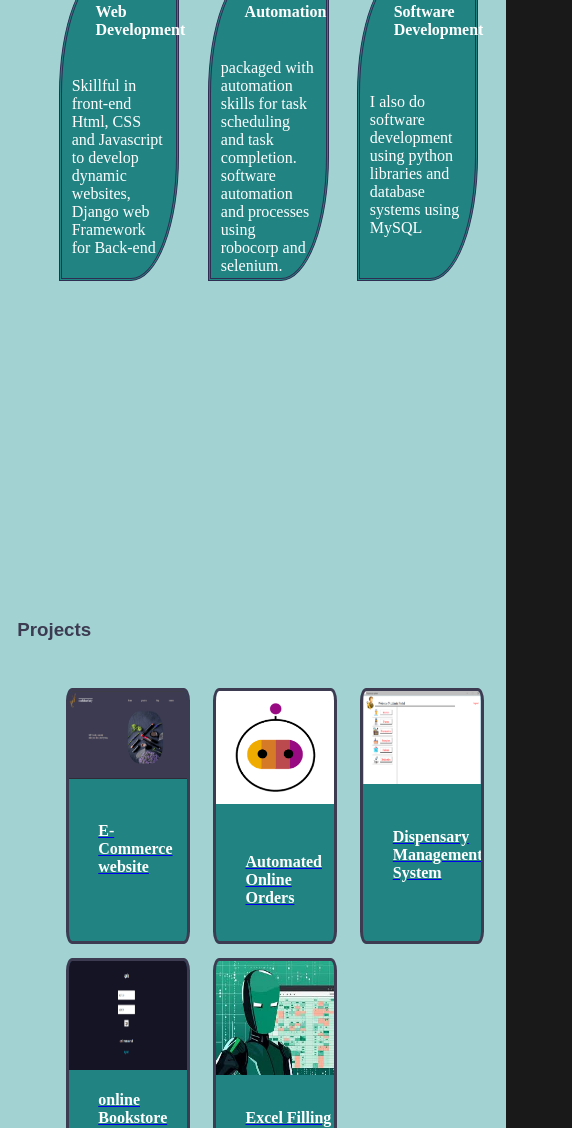
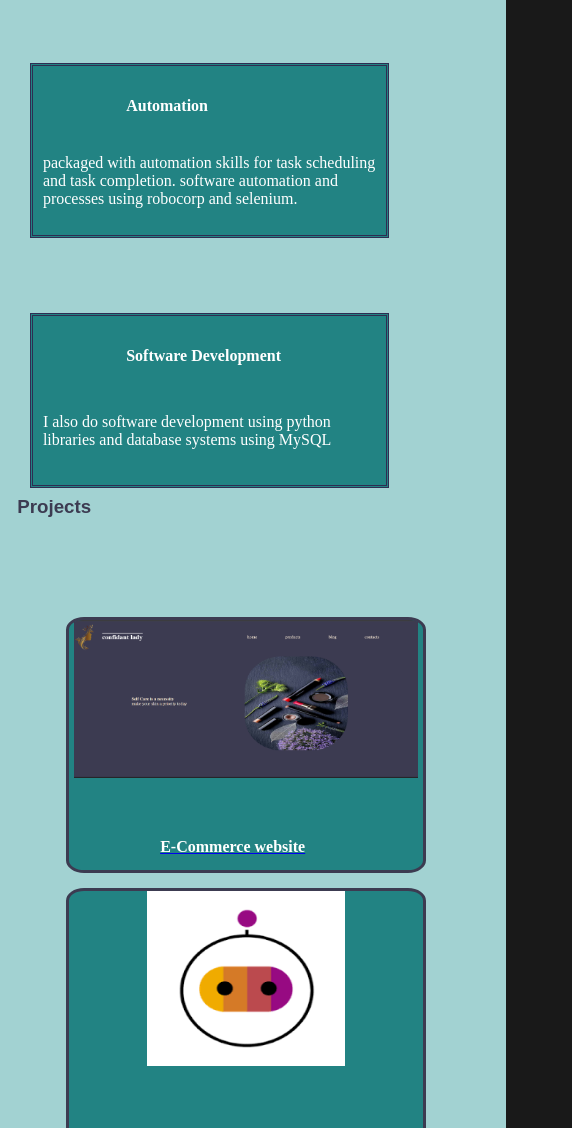
Before and after one commit to KiarieICT/KiarieICT.github.io, a plain HTML site: page index.html in a window 390 px wide. Shown: the part 872-2000 px from the top of the page, 572 px wide, since content can reach past the window. Drawn offline with Linux system fonts and the light colour scheme.

Commit message:
responsive portfolio

```diff
--- a/index.css
+++ b/index.css
@@ -143,7 +143,6 @@ body .services .projectsDetails{
     padding-top: 4%;
     width: 100%;
     display: grid;
-    flex-wrap: wrap;
     justify-content: space-evenly;
     margin-left: 6%;
     margin-top: -1%;
@@ -297,6 +296,7 @@ body .contacts form  input[type="submit"]:hover {
         display: grid;
         justify-items: center;
         padding-left: 2%;
+        height: 550px;
     }
     body .home .about{
         float: left;
@@ -305,4 +305,33 @@ body .contacts form  input[type="submit"]:hover {
         margin-top: -15%;
         margin-left: -40%;
     }
+    body .services{
+        height: 2500px;
+    }
+
+
+    body .services .skillsDetails{
+        display: grid;
+        justify-content: center;
+        height: 30%;
+
+    }
+    body .services .skillsDetails .skill{
+        width: 70%;
+        height: 150px;
+        border-radius: 0%;
+    }
+
+    body .services .projectsDetails .project1{
+
+        width: 100%;
+        display: grid;
+
+
+    }
+    body .services .projectsDetails .project1 .project{
+        width: 70%;
+    }
+
+
 }
```
